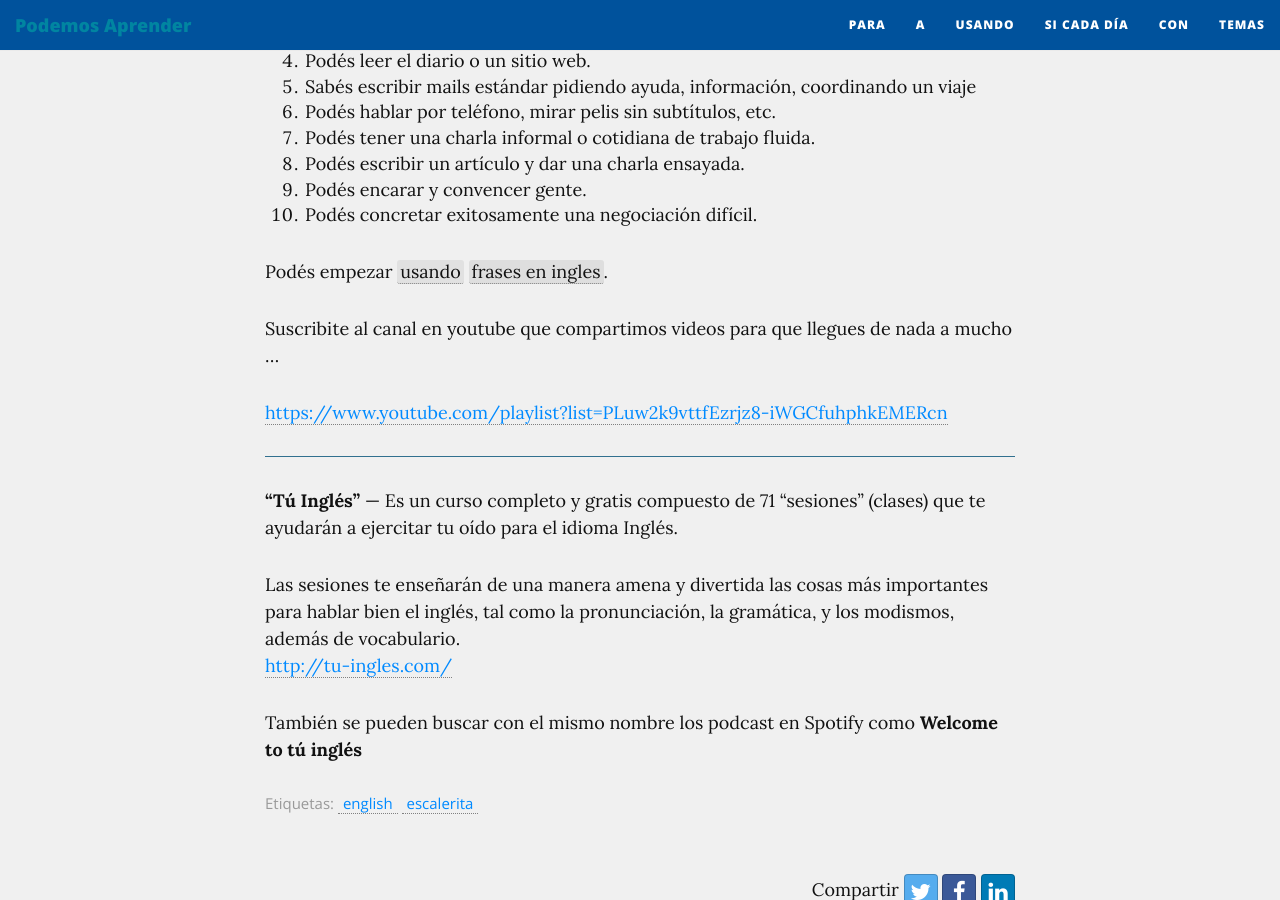
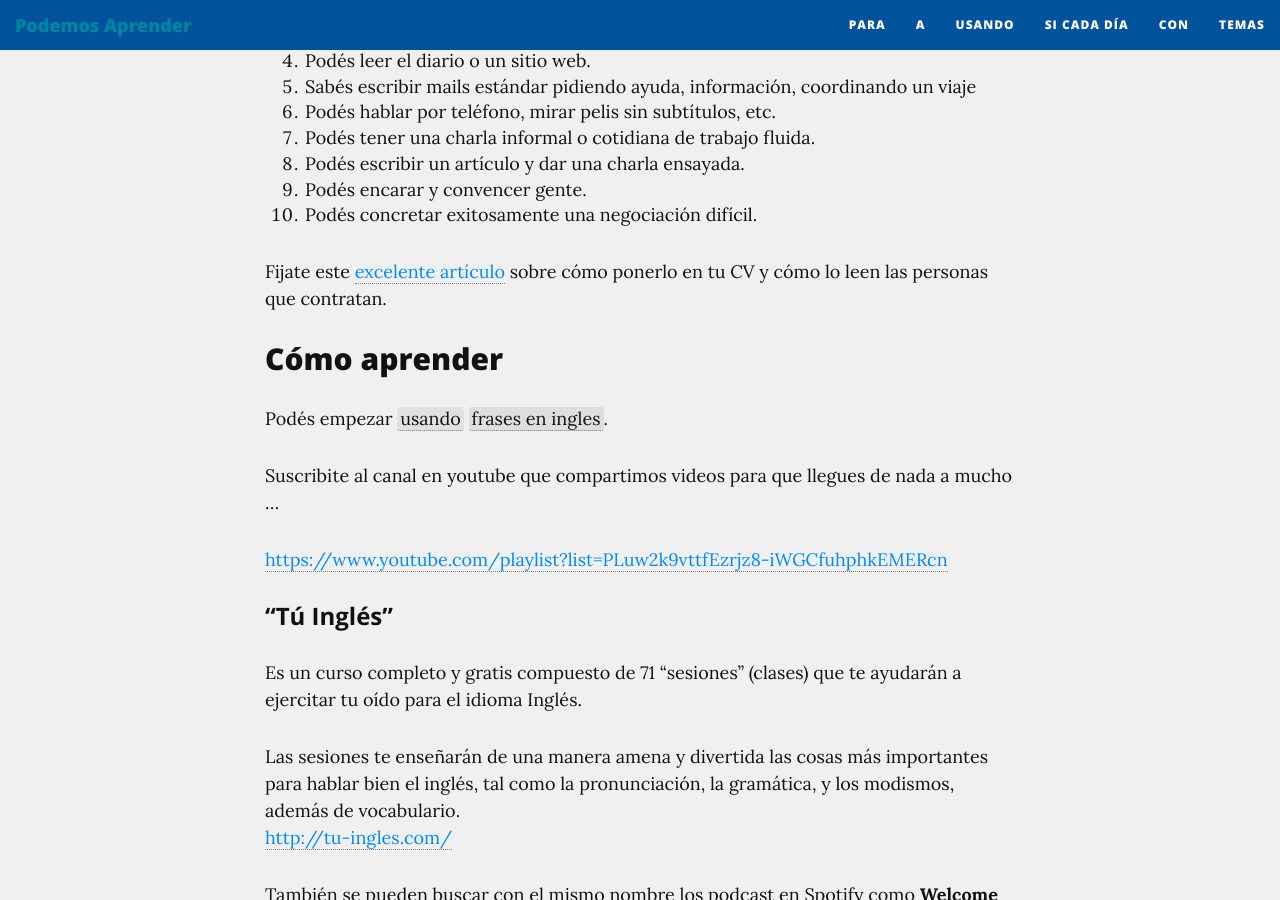
Before and after one commit to podemosaprender/podemosaprender.github.io, a Jekyll site: the page built from _contenidos/20comunicar/a-trabajar-y-vender-en-ingles.md, in a window 1280 px wide and 900 px high, scrolled down 675 px. Built offline with Jekyll 4.4.1, drawn with Linux system fonts in a browser that asks for light colours; nearby versions of some CDN libraries.

Commit message:
Link Articulo Mariana Riva

```diff
--- a/_contenidos/20comunicar/a-trabajar-y-vender-en-ingles.md
+++ b/_contenidos/20comunicar/a-trabajar-y-vender-en-ingles.md
@@ -27,15 +27,19 @@ Deberías ir mejorando tu nivel de (empieza de 3 porque se aprueba con 4 ... )
 9. Podés encarar y convencer gente.
 10. Podés concretar exitosamente una negociación difícil.
 
+Fijate este [excelente artículo](https://medium.com/@mariana_riva/nivel-de-ingl%C3%A9s-en-el-cv-72ccd28bfa18) sobre cómo ponerlo en tu CV y cómo lo leen las personas que contratan.
+
+## Cómo aprender
+
 Podés empezar {/usando/frases-en-ingles}.
 
 Suscribite al canal en youtube que compartimos videos para que llegues de nada a mucho ...
 
 <https://www.youtube.com/playlist?list=PLuw2k9vttfEzrjz8-iWGCfuhphkEMERcn>
 
----
-__"Tú Inglés"__
----
+
+### __"Tú Inglés"__
+
 Es un curso completo y gratis compuesto de 71 “sesiones” (clases) que te ayudarán a ejercitar tu oído para el idioma Inglés.
 
 Las sesiones te enseñarán de una manera amena y divertida las cosas más importantes para hablar bien el inglés,
```
